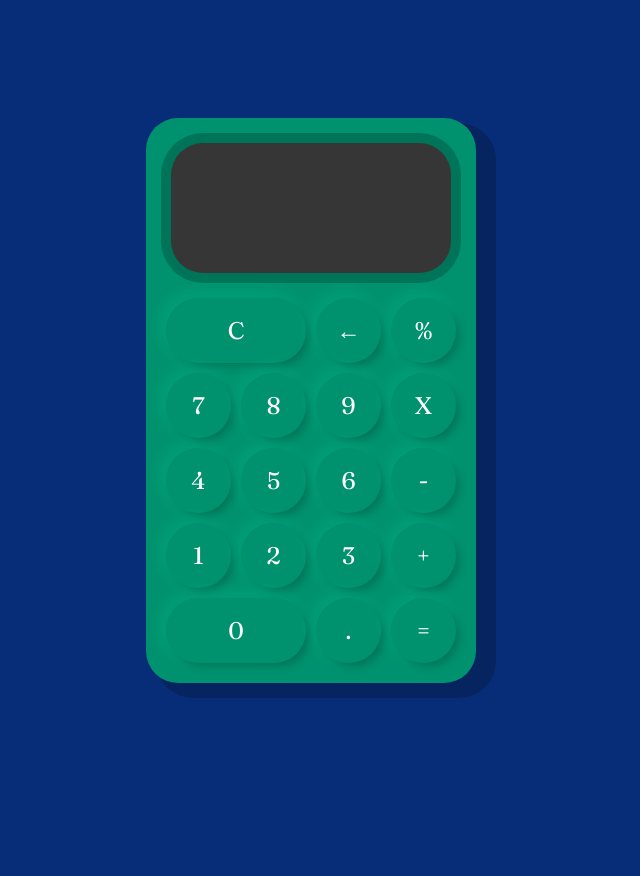
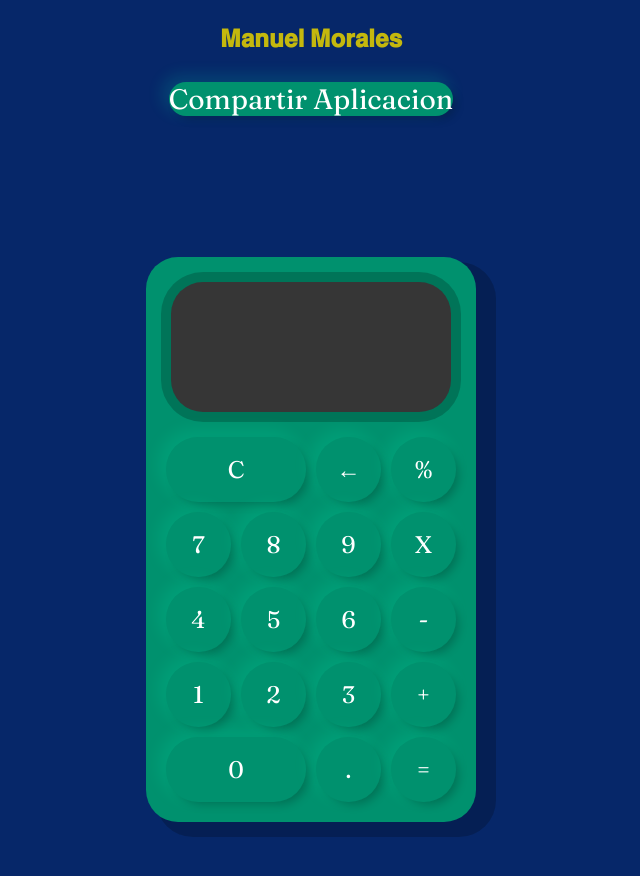
Before and after one commit to ManuelMorales2630/Calculadora.github.io, a plain HTML site: page index.html in a window 1280 px wide. Shown: the whole page, without its empty margins (329-969 px from the left). Before the commit the page ends 800 px from the top, so only its background shows below. Drawn offline with Linux system fonts and the light colour scheme.

Commit message:
Add files via upload

```diff
--- a/index.css
+++ b/index.css
@@ -5,7 +5,7 @@
 
 body {
     margin: 0;
-    background-color: #082d78;
+    background-color: #062769;
 }
 
 .container {
--- a/index.html
+++ b/index.html
@@ -1,8 +1,17 @@
 <!DOCTYPE html>
 <html lang="en">
 <head>
+    <center><h2><form>
+
+    </form>
+        <p style="color:#c4b80d";>𝐌𝐚𝐧𝐮𝐞𝐥 𝐌𝐨𝐫𝐚𝐥𝐞𝐬</p>
+        <h3><form action="http://action_share">
+            <button type="submit">Compartir Aplicacion</button>
+          </form></h3>
+</body></h2></center>
+
     <meta charset="UTF-8">
-    <meta name="viewport" content="width=device-width, initial-scale=1.0">
+    <meta name="viewport" content="width=device-width, initial-scale=2.0">
     <title>Calculadora</title>
     <link href="https://fonts.googleapis.com/css2?family=Fraunces&display=swap" rel="stylesheet">
     <link href="index.css" rel="stylesheet" />
```
